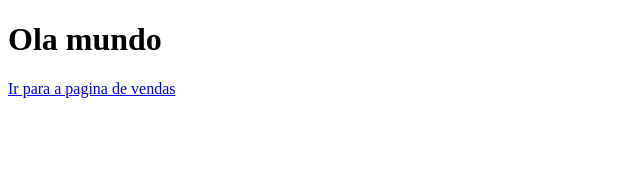
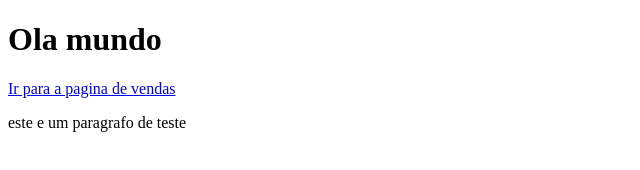
Before and after one commit to ThiagoSantos1986/aulagithub, a plain HTML site: page index.html in a window 1280 px wide. Shown: the whole page, without its empty margins (0-640 px from the left). Drawn offline with Linux system fonts and the light colour scheme.

Commit message:
mudando index

```diff
--- a/index.html
+++ b/index.html
@@ -8,6 +8,7 @@
 <body>
     <h1>Ola mundo</h1>
     <a href="vendas.html">Ir para a pagina de vendas</a>
+    <p> este e um paragrafo de teste</p>
 
 </body>
 </html>
```
